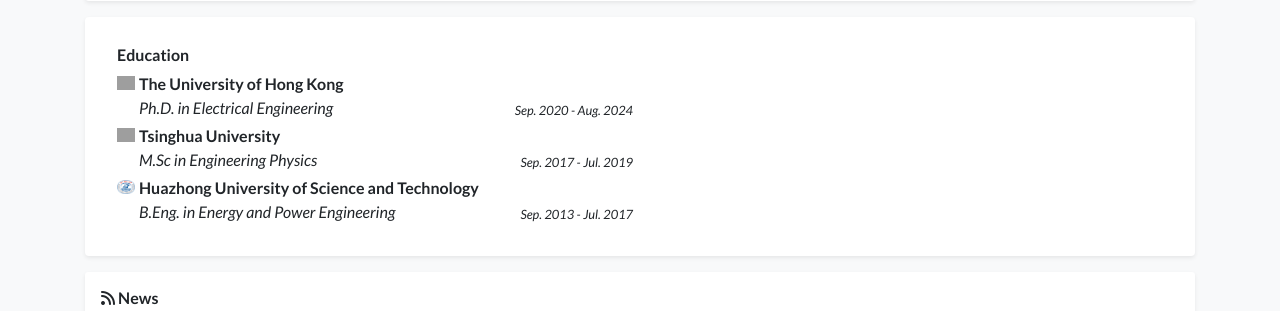
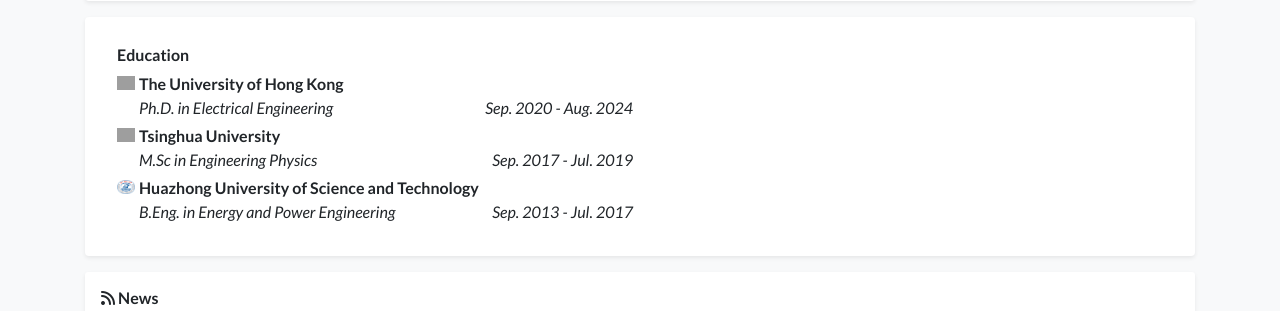
Before and after one commit to johnny-eee/academic-homepage-main, a Jekyll site: the page built from index.html, in a window 1280 px wide. Shown: the part 458-769 px from the top of the page. Built offline with Jekyll 4.4.1, drawn with Linux system fonts in a browser that asks for light colours; a style sheet for code colours, icons or effects is not loaded; grey boxes are pictures that could not be loaded.

Commit message:
Update profile.yml

```diff
--- a/_data/profile.yml
+++ b/_data/profile.yml
@@ -33,17 +33,17 @@
 - name: <b>The University of Hong Kong</b>
   logo: /assets/images/badges/hku.png
   position: <i><font size="3">Ph.D. in Electrical Engineering</font></i>
-  date: Sep. 2020 - Aug. 2024
+  date: <font size="3">Sep. 2020 - Aug. 2024</font>
 
 - name: <b>Tsinghua University</b>
   logo: /assets/images/badges/Tsinghua.png
   position: <i><font size="3">M.Sc in Engineering Physics</font></i>
-  date: Sep. 2017 - Jul. 2019
+  date: <font size="3">Sep. 2017 - Jul. 2019</font>
 
 - name: <b>Huazhong University of Science and Technology</b>
   logo: /assets/images/badges/Hust.png
   position: <i><font size="3">B.Eng. in Energy and Power Engineering</font></i>
-  date: Sep. 2013 - Jul. 2017
+  date: <font size="3">Sep. 2013 - Jul. 2017</font>
 
 # experience:
 # - name: Peking University
```
